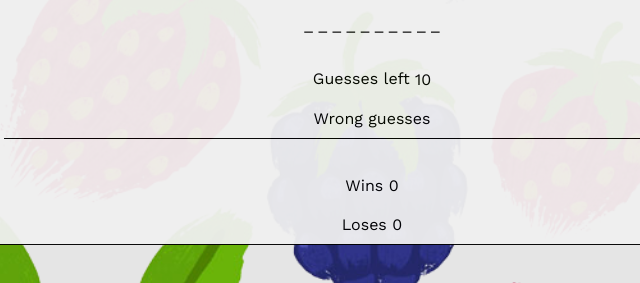
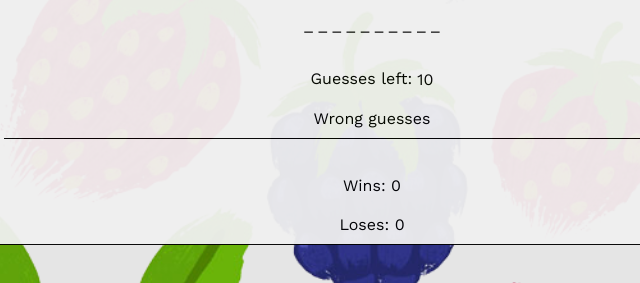
Before and after one commit to BrandonSCorry/Word-Guess-Game, a plain HTML site: page index.html in a window 1280 px wide. Shown: the part 269-552 px from the top of the page, 268-908 px from the left. Drawn offline with nearby package versions, Linux system fonts and the light colour scheme.

Commit message:
minor html changes & adding missing ; to game.js

```diff
--- a/index.html
+++ b/index.html
@@ -27,7 +27,7 @@
 			<div class="col-md-12">
 		<br>
       <!-- shows guesses remaining to win -->
-		<h2>Guesses left</h2>
+		<h2>Guesses left: </h2>
  			<span id ="guessesLeft">
  			</span>
 			<br>
@@ -43,7 +43,7 @@
 		</div>
 		<div class="row">
 			<div class="col-md-12">
-		<h2> Wins </h2>
+		<h2>Wins: </h2>
 			<span id="wins">
  			</span>
 			<br>
@@ -51,7 +51,7 @@
 		</div>
 		<div class="row">
 			<div class="col-md-12">
-		<h2> Loses </h2>
+		<h2>Loses: </h2>
 			<span id= "losses">
 			</span>
 			<br>
```
